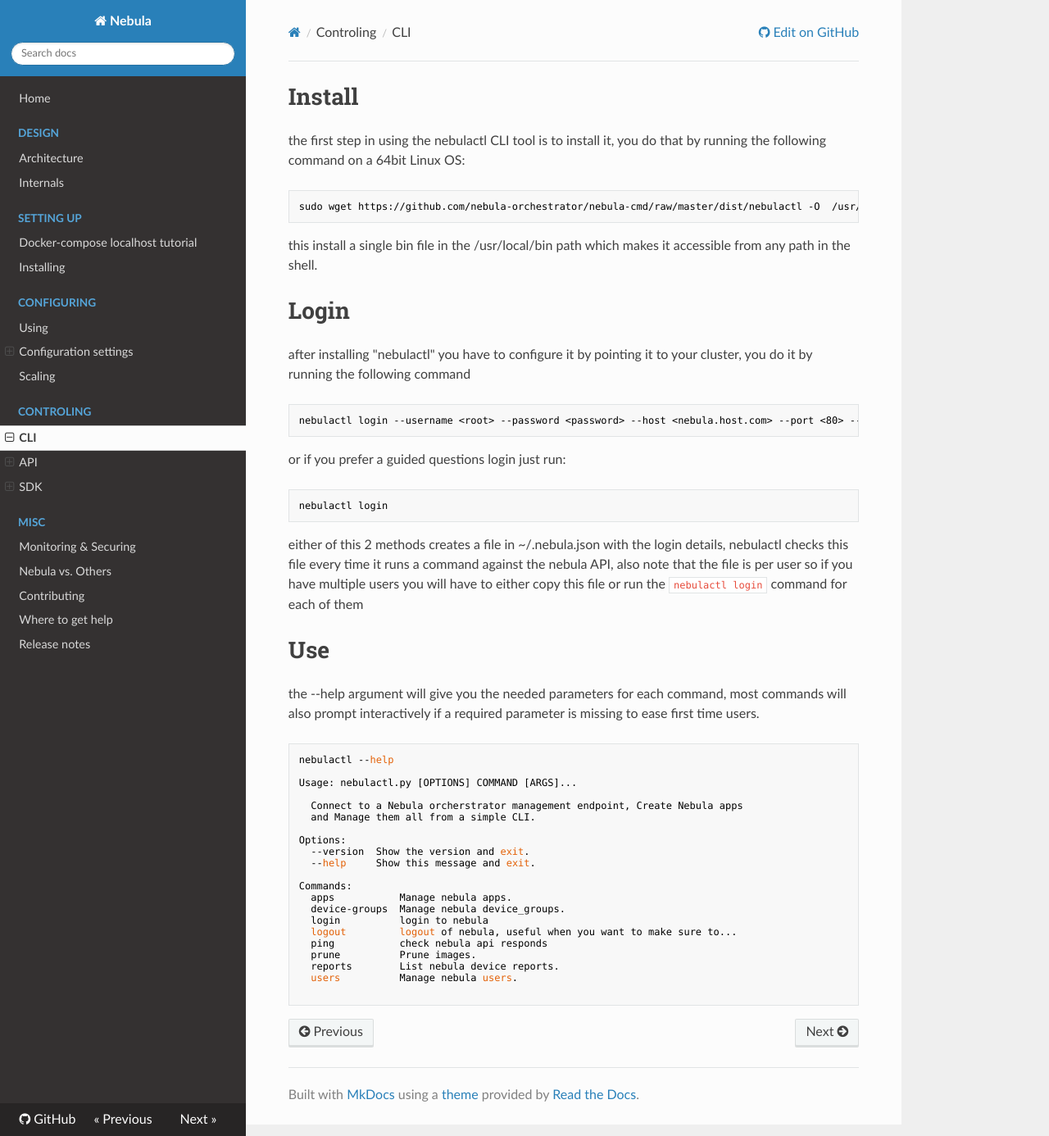
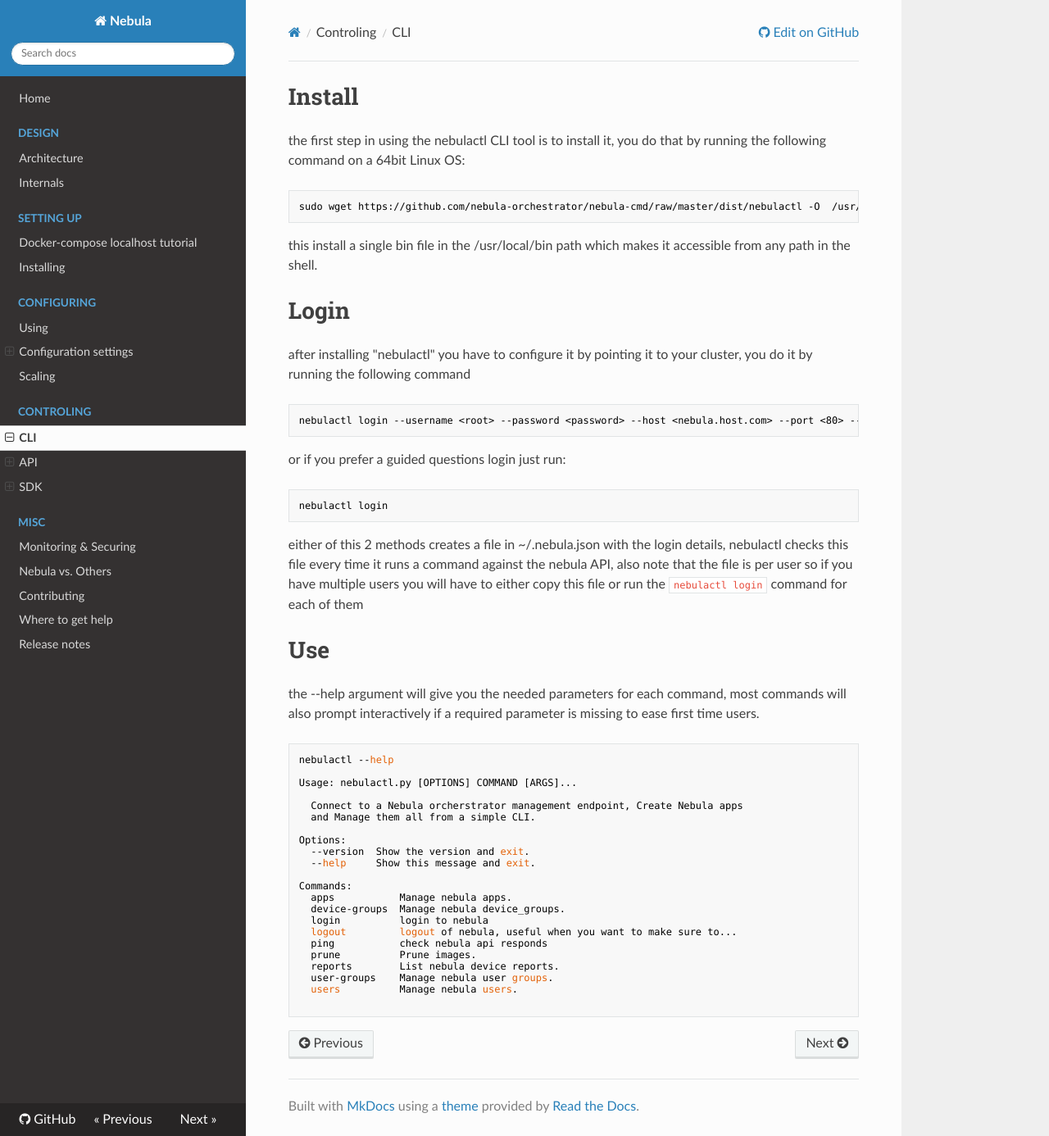
Before and after one commit to nebula-orchestrator/docs, an MkDocs documentation site: the page built from docs/cli.md, in a window 1280 px wide and 1386 px high. Shown: the whole window at 82% size. Built offline with MkDocs 1.6.1, drawn with Linux system fonts in a browser that asks for light colours; nearby versions of some CDN libraries; old or Windows-style settings are respelled for this version of MkDocs.

Commit message:
adding user groups to the cli

````diff
--- a/docs/cli.md
+++ b/docs/cli.md
@@ -45,6 +45,7 @@
   ping           check nebula api responds
   prune          Prune images.
   reports        List nebula device reports.
+  user-groups    Manage nebula user groups.
   users          Manage nebula users.
 
 ```
````
